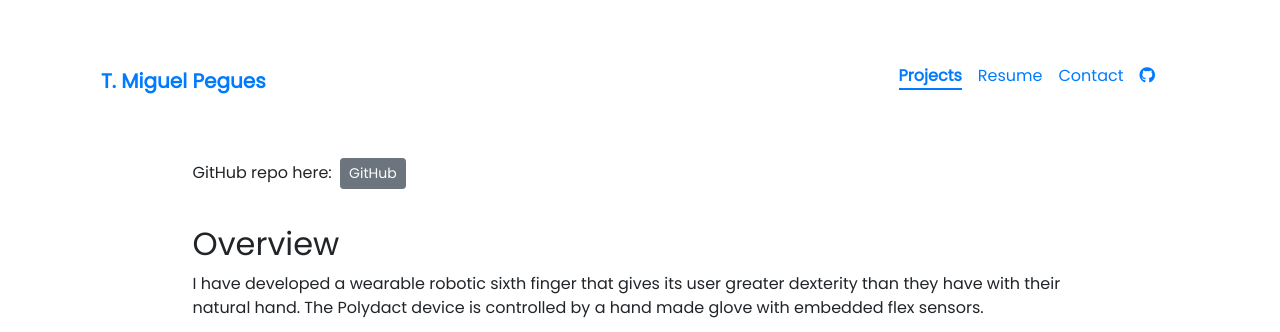
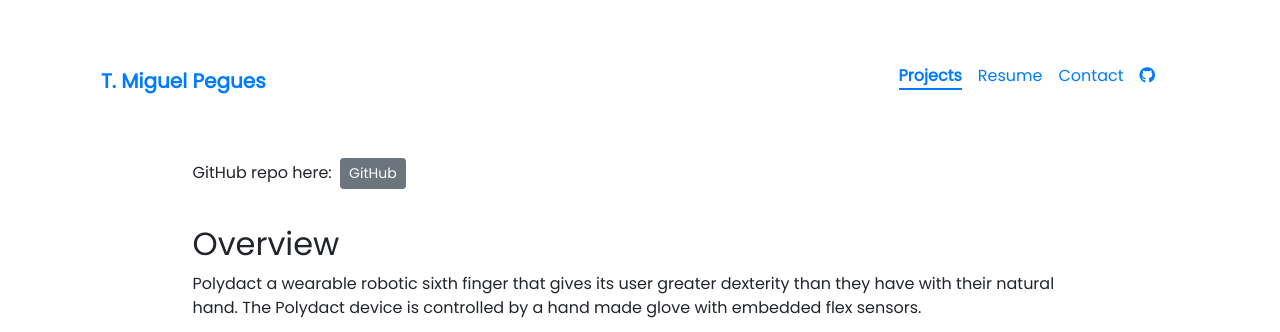
Before and after one commit to tmpegues/tmpegues.github.io, a Jekyll site: the page built from _projects/1_polydact.md, in a window 1280 px wide and 900 px high, cut to the strip 0-332 px from the top of the window. Built offline with Jekyll 4.4.1, drawn with Linux system fonts in a browser that asks for light colours.

Commit message:
Changed first sentence to not first person

```diff
--- a/_projects/1_polydact.md
+++ b/_projects/1_polydact.md
@@ -9,7 +9,7 @@ GitHub repo here: {% include elements/button.html link="https://github.com/tmpeg
 
 
 ## Overview
-I have developed a wearable robotic sixth finger that gives its user greater dexterity than they have with their natural hand. The Polydact device is controlled by a hand made glove with embedded flex sensors.
+Polydact a wearable robotic sixth finger that gives its user greater dexterity than they have with their natural hand. The Polydact device is controlled by a hand made glove with embedded flex sensors.
 
 {% include elements/youtube.html id="Mq05AG6Wxf4" %}
 <details>
```
